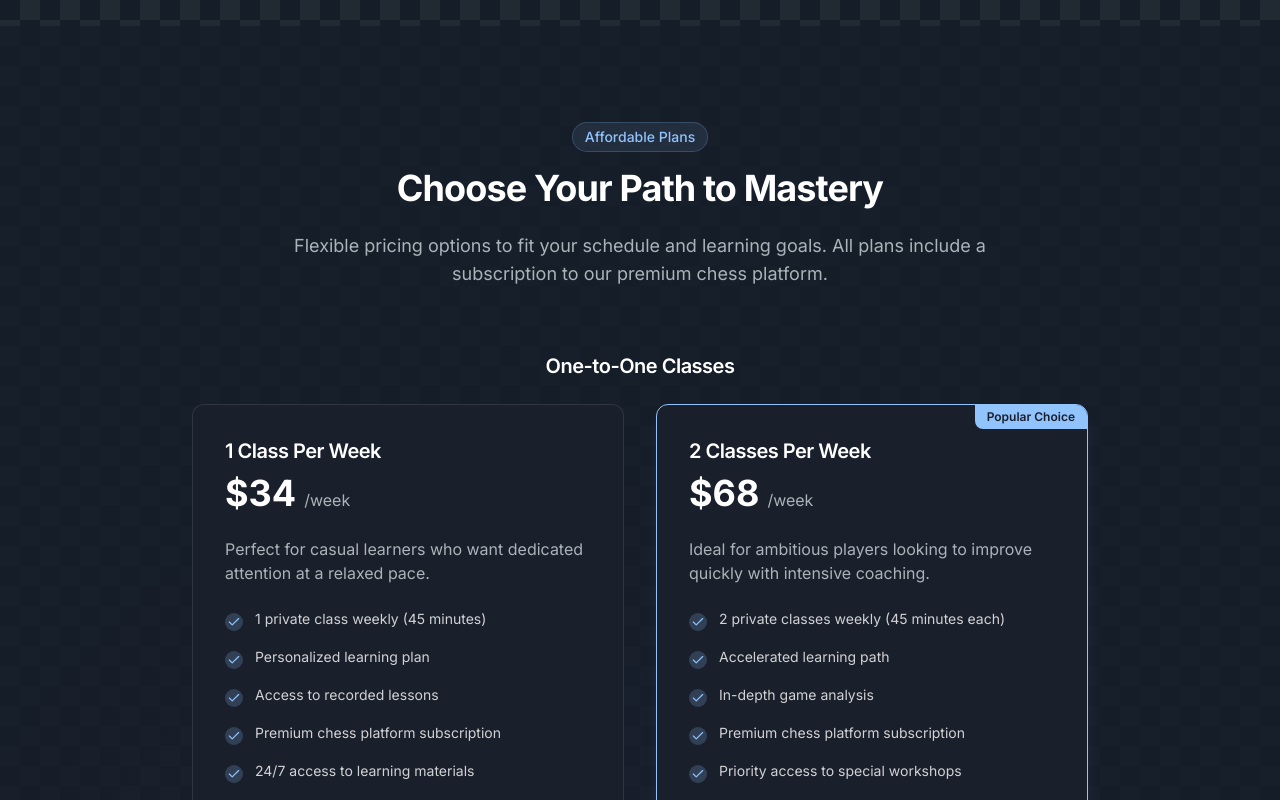
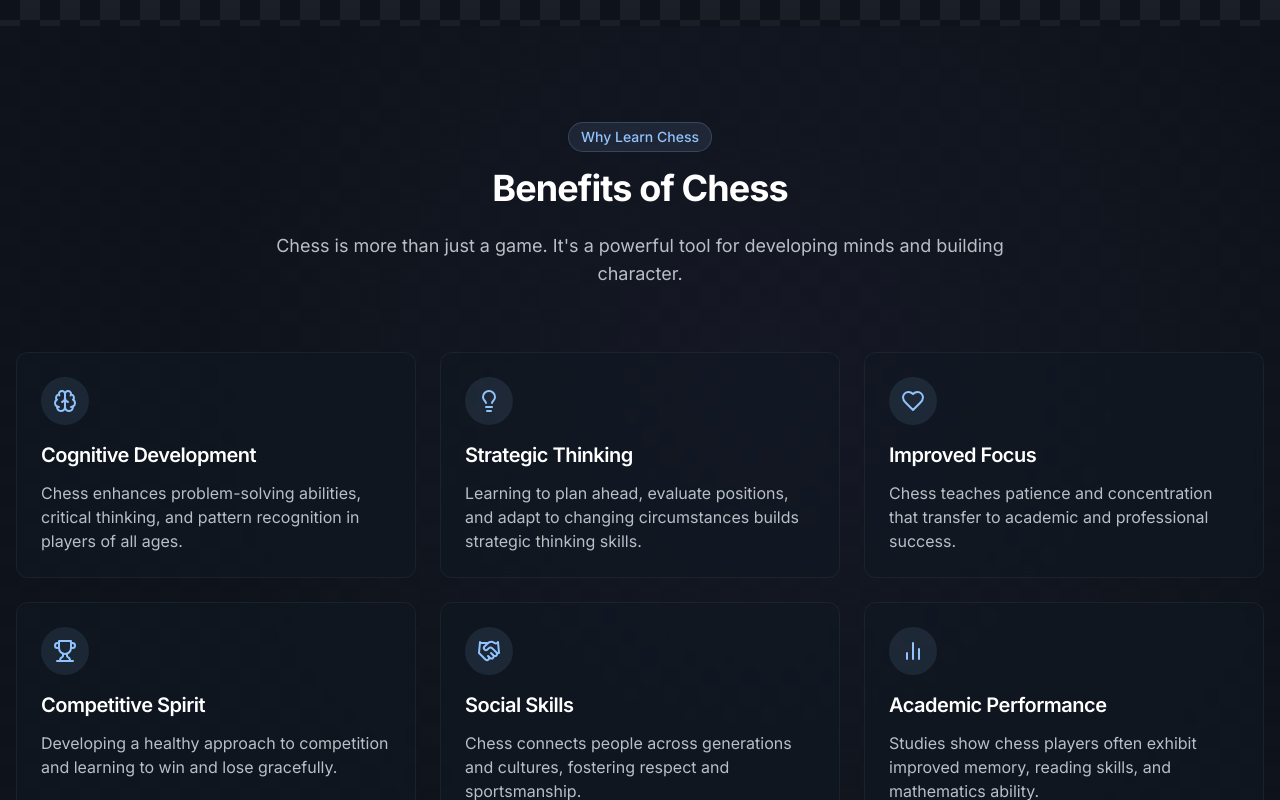
Before and after one commit to Soundariya-07/mychessacad, a React (Vite) app: page / in a window 1280 px wide. Shown: the part 1740-2540 px from the top of the page. Built offline with nearby package versions, Linux system fonts and the light colour scheme.

Commit message:
Improve background and add content
The background was made darker to improve text visibility. The logo was adjusted and content for benefits and FAQs was added.

```diff
--- /dev/null
+++ b/src/components/BenefitsSection.tsx
@@ -0,0 +1,88 @@
+
+import React from "react";
+import { LightbulbIcon, BrainIcon, HandshakeIcon, HeartIcon, TrophyIcon, BarChart2Icon } from "lucide-react";
+
+type BenefitCardProps = {
+  icon: React.ReactNode;
+  title: string;
+  description: string;
+};
+
+const BenefitCard = ({ icon, title, description }: BenefitCardProps) => {
+  return (
+    <div className="p-6 rounded-xl bg-card/50 backdrop-blur-sm border border-white/5 hover:border-accent/20 transition-all duration-300">
+      <div className="bg-accent/10 w-12 h-12 rounded-full flex items-center justify-center mb-4">
+        <div className="text-accent">{icon}</div>
+      </div>
+      <h3 className="text-xl font-semibold mb-3 text-white">{title}</h3>
+      <p className="text-muted-foreground">{description}</p>
+    </div>
+  );
+};
+
+const BenefitsSection = () => {
+  const benefits = [
+    {
+      icon: <BrainIcon size={24} />,
+      title: "Cognitive Development",
+      description: "Chess enhances problem-solving abilities, critical thinking, and pattern recognition in players of all ages."
+    },
+    {
+      icon: <LightbulbIcon size={24} />,
+      title: "Strategic Thinking",
+      description: "Learning to plan ahead, evaluate positions, and adapt to changing circumstances builds strategic thinking skills."
+    },
+    {
+      icon: <HeartIcon size={24} />,
+      title: "Improved Focus",
+      description: "Chess teaches patience and concentration that transfer to academic and professional success."
+    },
+    {
+      icon: <TrophyIcon size={24} />,
+      title: "Competitive Spirit",
+      description: "Developing a healthy approach to competition and learning to win and lose gracefully."
+    },
+    {
+      icon: <HandshakeIcon size={24} />,
+      title: "Social Skills",
+      description: "Chess connects people across generations and cultures, fostering respect and sportsmanship."
+    },
+    {
+      icon: <BarChart2Icon size={24} />,
+      title: "Academic Performance",
+      description: "Studies show chess players often exhibit improved memory, reading skills, and mathematics ability."
+    }
+  ];
+
+  return (
+    <section id="benefits" className="py-24 relative">
+      <div className="absolute inset-0 bg-[radial-gradient(circle_at_60%_40%,rgba(30,30,50,0.4),transparent_60%)]"></div>
+      <div className="absolute inset-0 chess-pattern-bg opacity-10"></div>
+
+      <div className="container mx-auto px-4 relative z-10">
+        <div className="text-center max-w-3xl mx-auto mb-16">
+          <div className="inline-block py-1 px-3 rounded-full bg-accent/10 border border-accent/20 mb-4">
+            <p className="text-accent text-sm font-medium">Why Learn Chess</p>
+          </div>
+          <h2 className="text-3xl md:text-4xl font-bold mb-6">Benefits of Chess</h2>
+          <p className="text-muted-foreground text-lg">
+            Chess is more than just a game. It's a powerful tool for developing minds and building character.
+          </p>
+        </div>
+
+        <div className="grid md:grid-cols-2 lg:grid-cols-3 gap-6">
+          {benefits.map((benefit, index) => (
+            <BenefitCard
+              key={index}
+              icon={benefit.icon}
+              title={benefit.title}
+              description={benefit.description}
+            />
+          ))}
+        </div>
+      </div>
+    </section>
+  );
+};
+
+export default BenefitsSection;
--- /dev/null
+++ b/src/components/FAQSection.tsx
@@ -0,0 +1,73 @@
+
+import React from "react";
+import {
+  Accordion,
+  AccordionContent,
+  AccordionItem,
+  AccordionTrigger,
+} from "@/components/ui/accordion";
+
+const FAQSection = () => {
+  const faqs = [
+    {
+      question: "What age groups do you teach?",
+      answer: "We welcome students of all ages, from 5 years old to seniors. Our programs are tailored to different age groups and skill levels, ensuring everyone receives appropriate instruction.",
+    },
+    {
+      question: "How do online chess lessons work?",
+      answer: "Our lessons are conducted via secure video conferencing platforms. You'll interact with your coach in real-time, share a virtual chess board, and receive personalized instruction, analysis, and feedback.",
+    },
+    {
+      question: "Do I need special equipment for online chess lessons?",
+      answer: "You only need a computer or tablet with a stable internet connection. Our platform is user-friendly and doesn't require any special software downloads.",
+    },
+    {
+      question: "What if I miss a scheduled class?",
+      answer: "We understand life can be unpredictable. With advance notice, we can reschedule your lesson. Each student is also allowed two rescheduled lessons per month.",
+    },
+    {
+      question: "How are students matched with coaches?",
+      answer: "During your free demo session, we evaluate your current skill level, learning style, and goals. Then we match you with a coach whose teaching approach and expertise align with your needs.",
+    },
+    {
+      question: "Can I switch between individual and group lessons?",
+      answer: "Yes, we offer flexible plans. You can start with individual lessons and transition to group classes, or combine both for a comprehensive learning experience.",
+    },
+  ];
+
+  return (
+    <section id="faq" className="py-24 relative">
+      <div className="absolute inset-0 bg-[radial-gradient(circle_at_30%_50%,rgba(30,30,50,0.4),transparent_60%)]"></div>
+      <div className="absolute inset-0 chess-pattern-bg opacity-10"></div>
+
+      <div className="container mx-auto px-4 relative z-10">
+        <div className="text-center max-w-3xl mx-auto mb-16">
+          <div className="inline-block py-1 px-3 rounded-full bg-accent/10 border border-accent/20 mb-4">
+            <p className="text-accent text-sm font-medium">Common Questions</p>
+          </div>
+          <h2 className="text-3xl md:text-4xl font-bold mb-6">Frequently Asked Questions</h2>
+          <p className="text-muted-foreground text-lg">
+            Everything you need to know about our chess programs and online learning process.
+          </p>
+        </div>
+
+        <div className="max-w-3xl mx-auto">
+          <Accordion type="single" collapsible className="w-full">
+            {faqs.map((faq, index) => (
+              <AccordionItem key={index} value={`item-${index}`} className="border-white/10">
+                <AccordionTrigger className="text-white hover:text-accent text-left">
+                  {faq.question}
+                </AccordionTrigger>
+                <AccordionContent className="text-muted-foreground">
+                  {faq.answer}
+                </AccordionContent>
+              </AccordionItem>
+            ))}
+          </Accordion>
+        </div>
+      </div>
+    </section>
+  );
+};
+
+export default FAQSection;
--- a/src/components/HeroSection.tsx
+++ b/src/components/HeroSection.tsx
@@ -28,7 +28,6 @@ const HeroSection = () => {
             </div>
 
             <h1 className="text-4xl md:text-5xl lg:text-6xl font-bold leading-tight">
-              Beyond the Board<br />
               <span className="text-transparent bg-clip-text bg-gradient-to-r from-accent to-accent/70">
                 Making Chess Reach Across the Globe
               </span>
--- a/src/components/Navbar.tsx
+++ b/src/components/Navbar.tsx
@@ -39,6 +39,8 @@ const Navbar = () => {
             <a href="#programs" className="text-sm text-white/80 hover:text-accent hover-effect">Programs</a>
             <a href="#pricing" className="text-sm text-white/80 hover:text-accent hover-effect">Pricing</a>
             <a href="#testimonials" className="text-sm text-white/80 hover:text-accent hover-effect">Testimonials</a>
+            <a href="#benefits" className="text-sm text-white/80 hover:text-accent hover-effect">Benefits</a>
+            <a href="#faq" className="text-sm text-white/80 hover:text-accent hover-effect">FAQ</a>
             <Button size="sm" variant="outline" className="bg-transparent border-accent text-accent hover:bg-accent hover:text-background button-effect">
               Book Free Demo
             </Button>
@@ -90,6 +92,20 @@ const Navbar = () => {
               >
                 Testimonials
               </a>
+              <a
+                href="#benefits"
+                className="text-white/80 hover:text-accent py-2 hover-effect"
+                onClick={() => setIsMenuOpen(false)}
+              >
+                Benefits
+              </a>
+              <a
+                href="#faq"
+                className="text-white/80 hover:text-accent py-2 hover-effect"
+                onClick={() => setIsMenuOpen(false)}
+              >
+                FAQ
+              </a>
               <Button
                 size="sm"
                 variant="outline"
--- a/src/index.css
+++ b/src/index.css
@@ -7,43 +7,43 @@
 
 @layer base {
   :root {
-    --background: 215 30% 12%;
+    --background: 216 33% 8%;
     --foreground: 0 0% 98%;
 
-    --card: 215 30% 15%;
+    --card: 216 33% 10%;
     --card-foreground: 0 0% 98%;
 
-    --popover: 215 30% 12%;
+    --popover: 216 33% 8%;
     --popover-foreground: 0 0% 98%;
 
     --primary: 212 96% 78%;
-    --primary-foreground: 215 30% 12%;
+    --primary-foreground: 216 33% 8%;
 
-    --secondary: 215 30% 18%;
+    --secondary: 216 33% 14%;
     --secondary-foreground: 0 0% 98%;
 
-    --muted: 215 20% 25%;
-    --muted-foreground: 210 10% 70%;
+    --muted: 216 25% 20%;
+    --muted-foreground: 210 10% 75%;
 
     --accent: 212 96% 78%;
-    --accent-foreground: 215 30% 12%;
+    --accent-foreground: 216 33% 8%;
 
     --destructive: 0 62.8% 30.6%;
     --destructive-foreground: 0 0% 98%;
 
-    --border: 215 30% 20%;
-    --input: 215 30% 20%;
+    --border: 216 33% 15%;
+    --input: 216 33% 15%;
     --ring: 212 96% 78%;
 
     --radius: 0.5rem;
 
-    --sidebar-background: 215 30% 12%;
+    --sidebar-background: 216 33% 8%;
     --sidebar-foreground: 0 0% 98%;
     --sidebar-primary: 212 96% 78%;
-    --sidebar-primary-foreground: 215 30% 12%;
-    --sidebar-accent: 215 30% 18%;
+    --sidebar-primary-foreground: 216 33% 8%;
+    --sidebar-accent: 216 33% 14%;
     --sidebar-accent-foreground: 0 0% 98%;
-    --sidebar-border: 215 30% 18%;
+    --sidebar-border: 216 33% 14%;
     --sidebar-ring: 212 96% 78%;
   }
 }
--- a/src/pages/Index.tsx
+++ b/src/pages/Index.tsx
@@ -5,6 +5,8 @@ import HeroSection from "@/components/HeroSection";
 import ProgramsSection from "@/components/ProgramsSection";
 import PricingCard from "@/components/PricingCard";
 import TestimonialCard from "@/components/TestimonialCard";
+import BenefitsSection from "@/components/BenefitsSection";
+import FAQSection from "@/components/FAQSection";
 import Footer from "@/components/Footer";
 import { ArrowRight } from "lucide-react";
 import { Button } from "@/components/ui/button";
@@ -44,6 +46,9 @@ const Index = () => {
 
       {/* Programs Section */}
       <ProgramsSection />
+
+      {/* Benefits Section */}
+      <BenefitsSection />
 
       {/* Pricing Section */}
       <section id="pricing" className="py-24 relative">
@@ -181,6 +186,9 @@ const Index = () => {
         </div>
       </section>
 
+      {/* FAQ Section */}
+      <FAQSection />
+
       {/* CTA Section */}
       <section className="py-20 relative overflow-hidden">
         <div className="absolute inset-0 bg-background bg-[radial-gradient(circle_at_50%_50%,rgba(66,153,225,0.08),transparent_50%)]"></div>
```
